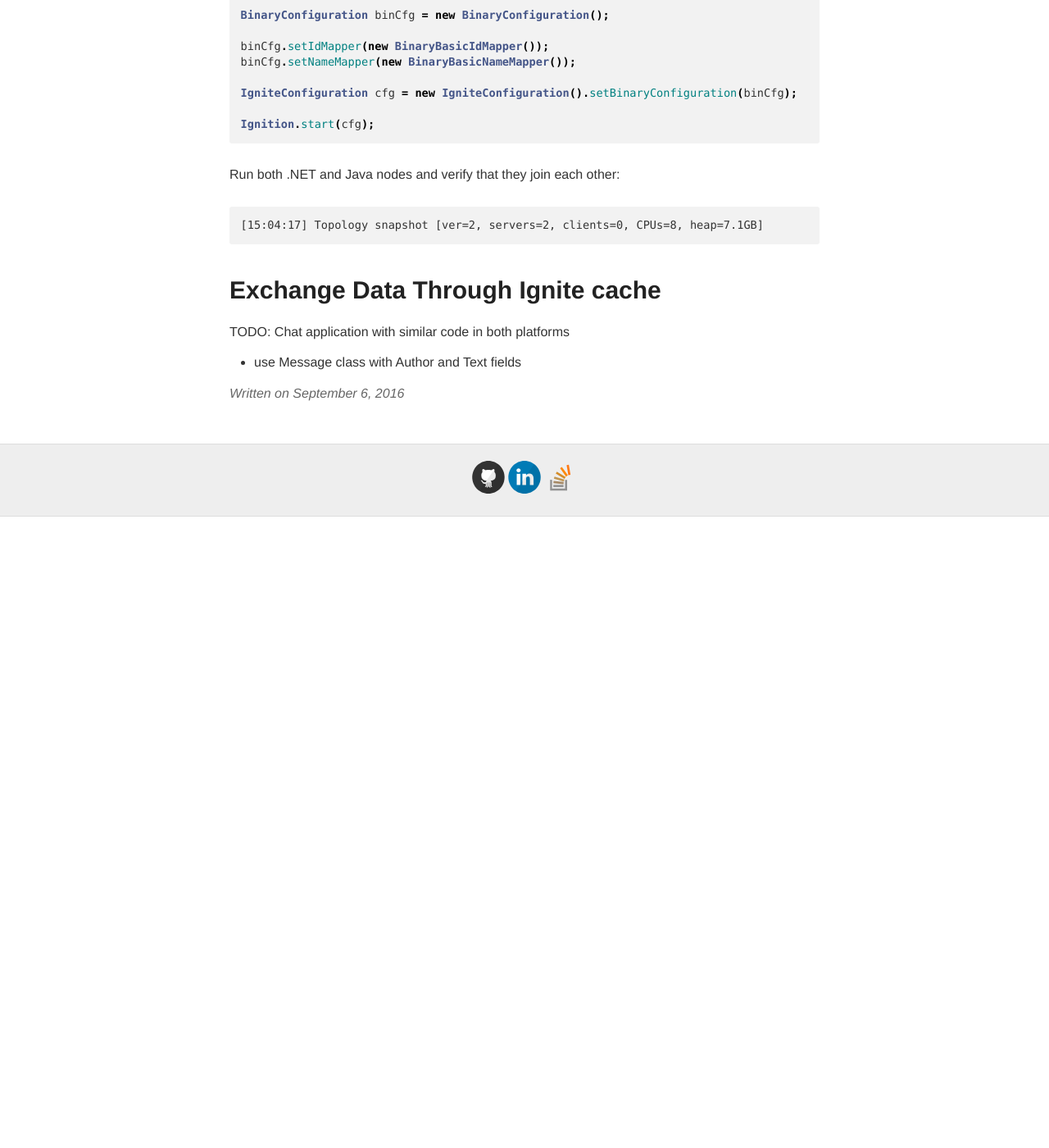
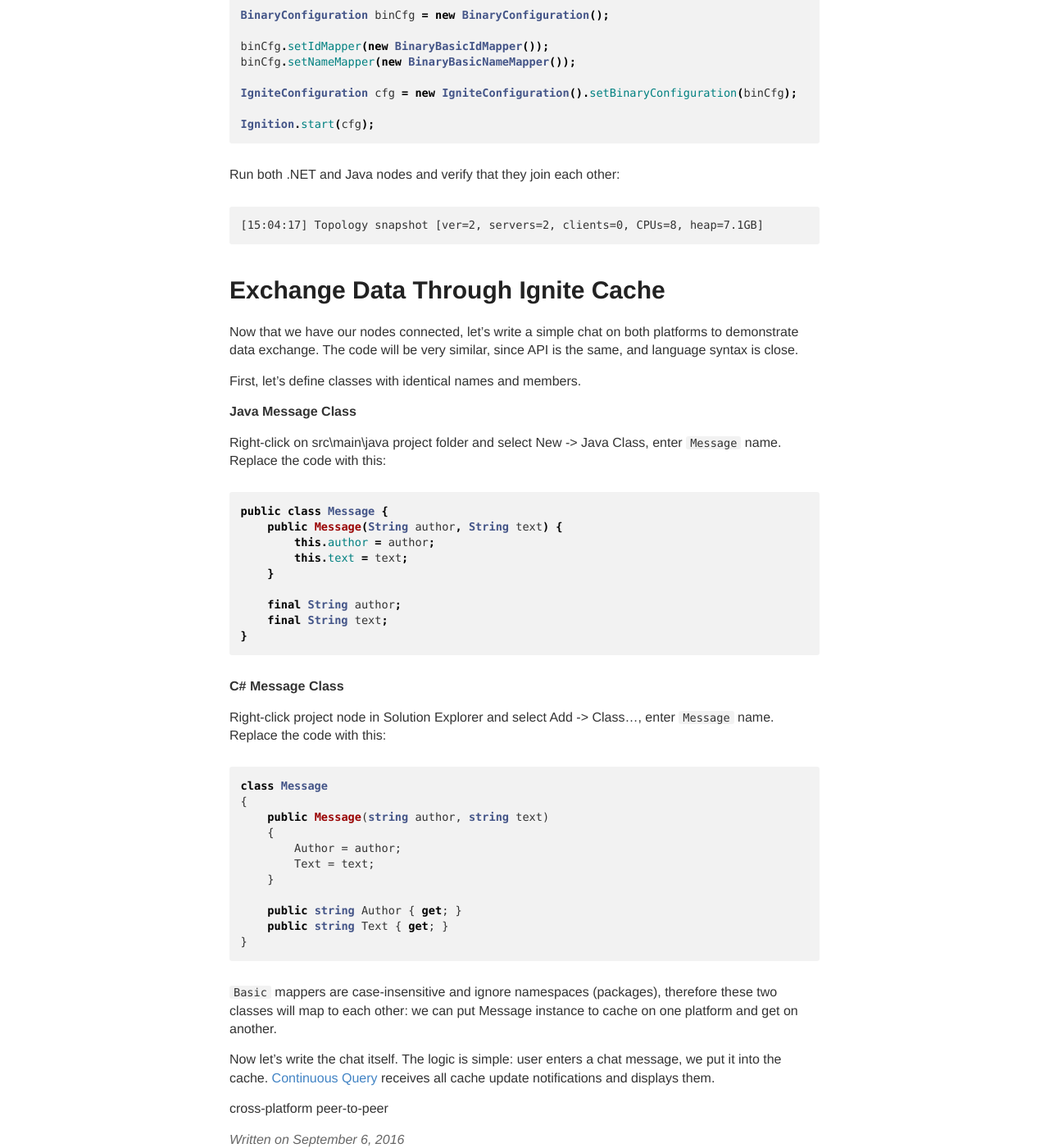
Before and after one commit to ptupitsyn/ptupitsyn.github.io, a Jekyll site: the page built from _posts/2016-09-06-Multi-Platform-Cluster.md, in a window 1280 px wide and 1400 px high, scrolled down 7646 px. Shown: the whole window at 82% size. Built offline with Jekyll 4.4.1, drawn with Linux system fonts in a browser that asks for light colours; comment, search, counter and statistics services are not loaded; before the commit the page ends 8276 px from its top, so only the background shows below that.

Commit message:
chat - wip

````diff
--- a/_posts/2016-09-06-Multi-Platform-Cluster.md
+++ b/_posts/2016-09-06-Multi-Platform-Cluster.md
@@ -140,7 +140,59 @@
 [15:04:17] Topology snapshot [ver=2, servers=2, clients=0, CPUs=8, heap=7.1GB]
 ```
 
-# Exchange Data Through Ignite cache
+# Exchange Data Through Ignite Cache
 
-TODO: Chat application with similar code in both platforms
-* use Message class with Author and Text fields
+Now that we have our nodes connected, let's write a simple chat on both platforms to demonstrate data exchange.
+The code will be very similar, since API is the same, and language syntax is close.
+
+First, let's define classes with identical names and members.
+
+**Java Message Class**
+
+Right-click on src\main\java project folder and select New -> Java Class, enter `Message` name. Replace the code with this:
+
+```java
+public class Message {
+    public Message(String author, String text) {
+        this.author = author;
+        this.text = text;
+    }
+
+    final String author;
+    final String text;
+}
+```
+
+**C# Message Class**
+
+Right-click project node in Solution Explorer and select Add -> Class..., enter `Message` name. Replace the code with this:
+
+```cs
+class Message
+{
+    public Message(string author, string text)
+    {
+        Author = author;
+        Text = text;
+    }
+
+    public string Author { get; }
+    public string Text { get; }
+}
+```
+
+`Basic` mappers are case-insensitive and ignore namespaces (packages),
+therefore these two classes will map to each other: we can put Message instance to cache on one platform and get on another.
+
+Now let's write the chat itself. The logic is simple: user enters a chat message, we put it into the cache.
+[Continuous Query](http://apacheignite.gridgain.org/docs/continuous-queries) receives all cache update notifications and displays them.
+
+
+
+
+
+
+
+
+
+cross-platform peer-to-peer
````
